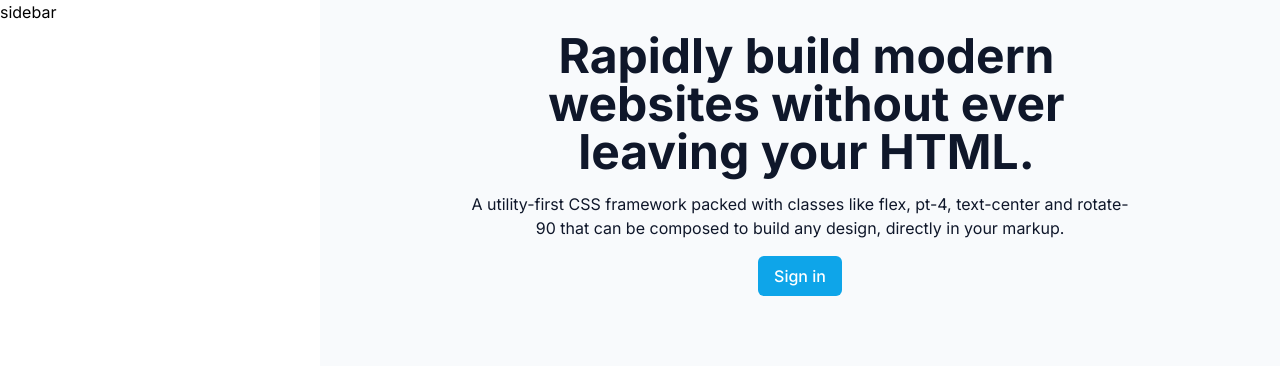
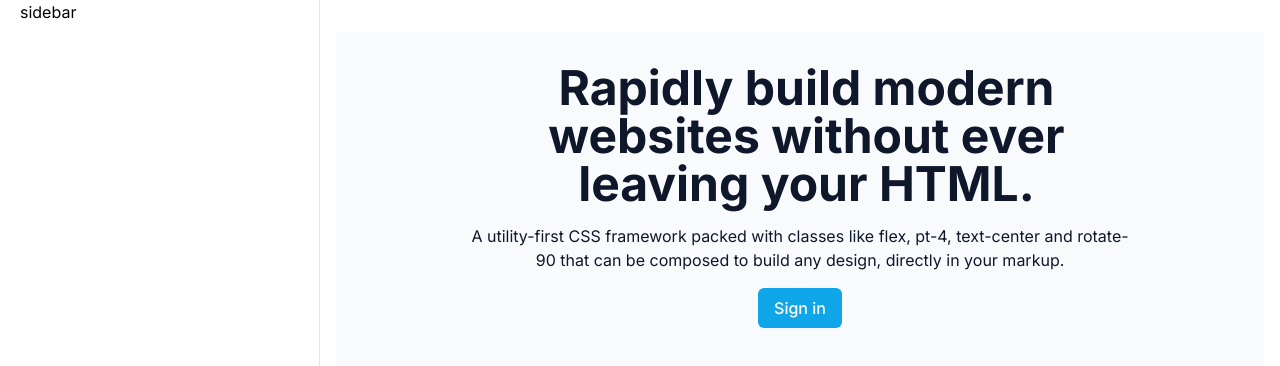
Before and after one commit to j0ruge/tailwind-next, a Next.js app: page / in a window 1280 px wide. Shown: the top 366 px of the page. Built offline with nearby package versions, Linux system fonts and the light colour scheme.

Commit message:
Estrutura do layout

```diff
--- a/src/app/layout.tsx
+++ b/src/app/layout.tsx
@@ -20,8 +20,8 @@
         <div className="min-h-screen
           grid grid-cols-app
         ">
-          <aside>sidebar</aside>
-          <main>{children}</main>
+          <aside className="border-r border-zinc-200 px-5">sidebar</aside>
+          <main className="px-4 pb-12 pt-8">{children}</main>
         </div>
       </body>
     </html>
```
Also changed, not shown: 1 other file (tests, documents, lock files or other folders).
